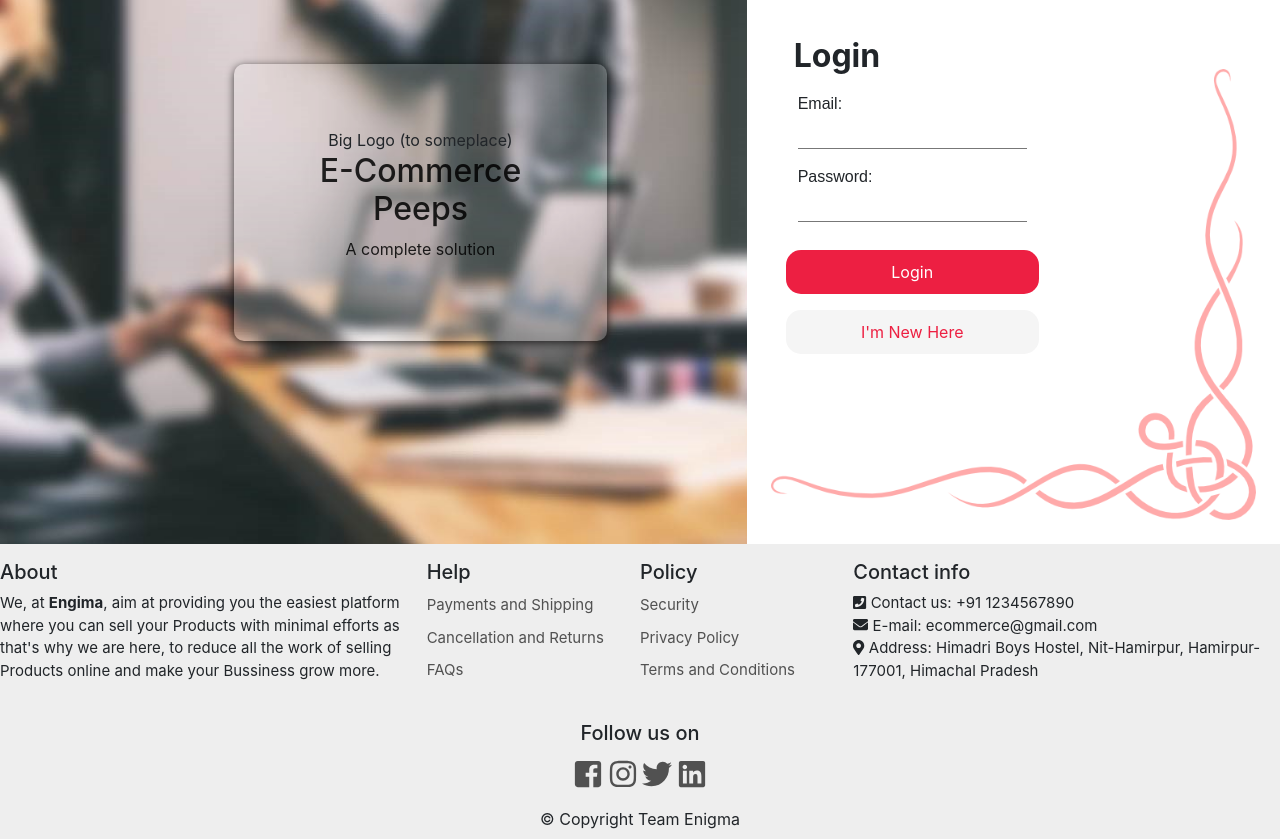
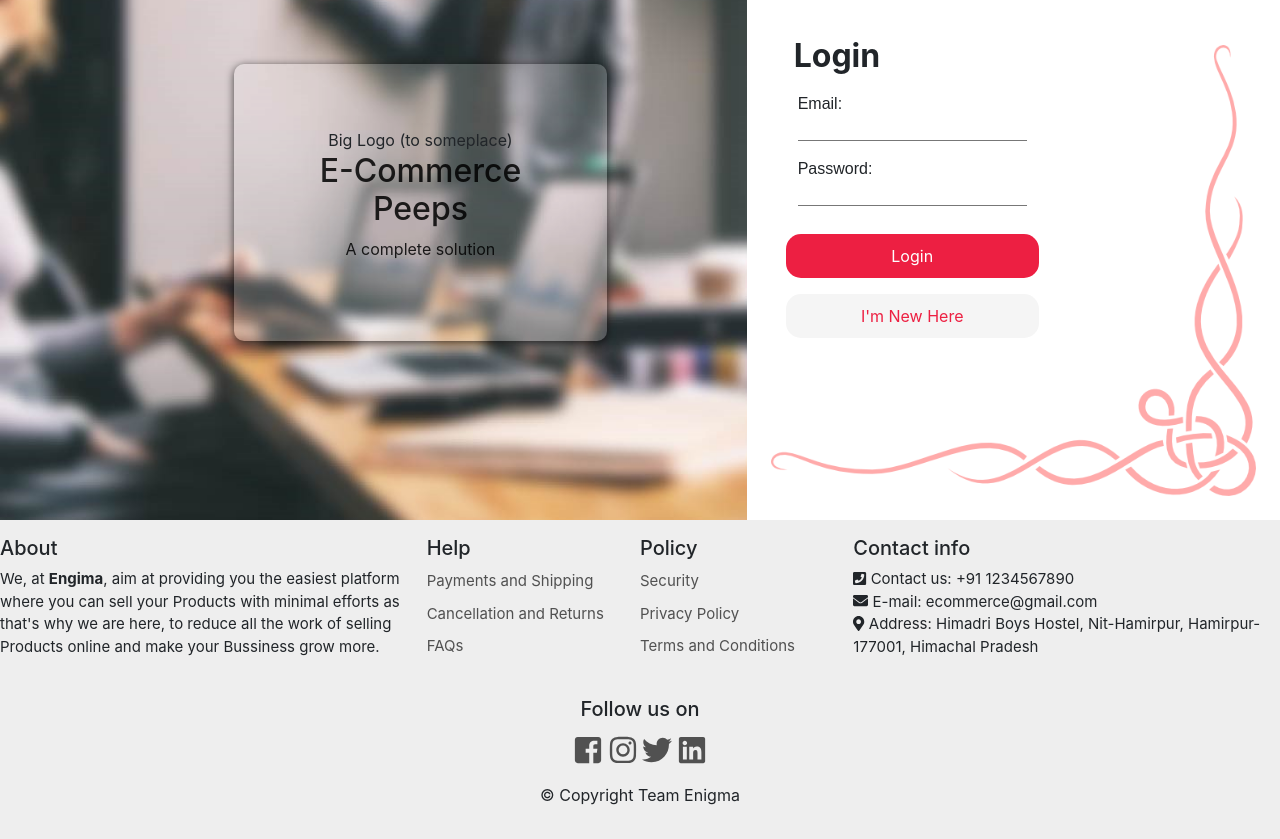
Before and after one commit to AvishrantsSh/Django_Ecomm, a Django app: page /accounts/register/ in a window 1280 px wide. Shown: the part 56-895 px from the top of the page. After the commit the page ends 861 px from the top, so only its background shows below. Run offline with Django 3.2, Linux system fonts and the light colour scheme; some libraries are stand-ins or nearby versions.

Commit message:
Login/SignUp Improvements

```diff
--- a/static/stylesheet/signup.css
+++ b/static/stylesheet/signup.css
@@ -80,9 +80,9 @@ label{
 
 .text-box{
    border: 0;
+   padding: 0;
    border-bottom: 1px solid #777;
    background: transparent;
-   padding: 0.5vh;
    padding-left: 1vh;
    transition: 1s;
    width: 100%;
@@ -122,7 +122,7 @@ a:hover{
    background-size: contain;
 }
 .reg_box{
-   height: 68vh;
+   height: 65vh;
 }
 @media screen and (max-width: 768px) {
    .left{
@@ -135,4 +135,7 @@ a:hover{
    .reg_box{
       height: 90vh;
    }
+   .signup_field{
+      margin: 2vh;
+   }
 }
```
